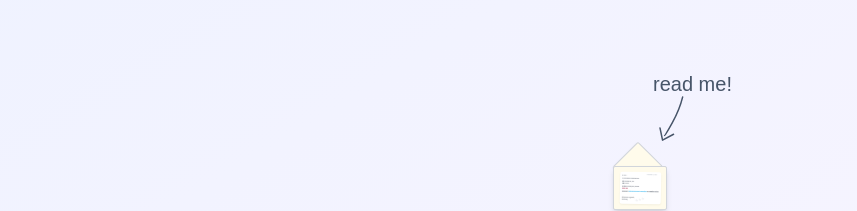
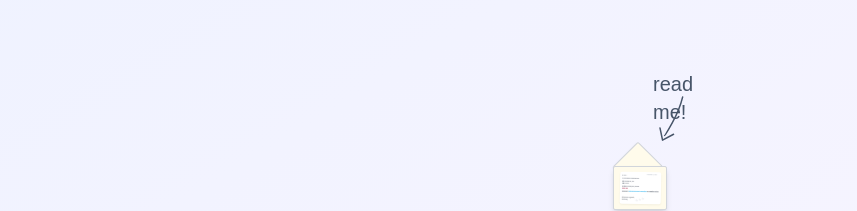
Before and after one commit to anthony2261/birthday-2024, a React (Vite) app: page / in a window 1280 px wide. Shown: the part 212-423 px from the top of the page, without its empty margins (0-857 px from the left). Built offline with nearby package versions, Linux system fonts and the light colour scheme; a web font is replaced by a local one.

Commit message:
Fix for older browsers and safari

```diff
--- a/src/components/Content.tsx
+++ b/src/components/Content.tsx
@@ -7,7 +7,7 @@ export function Content({ blur }: { blur: boolean }) {
       {/* Container for the content that looks like an envelope */}
       <div className="relative">
         {/* "Read Me" sign with funky font */}
-        <div className="absolute transform -translate-y-24 translate-x-10 text-nowrap">
+        <div className="absolute transform -translate-y-24 translate-x-10 w-16">
           <p className="text-slate-600 boogaloo-regular text-xl">read me!</p>
         </div>
         {/* Hand drawn arrow */}
```
